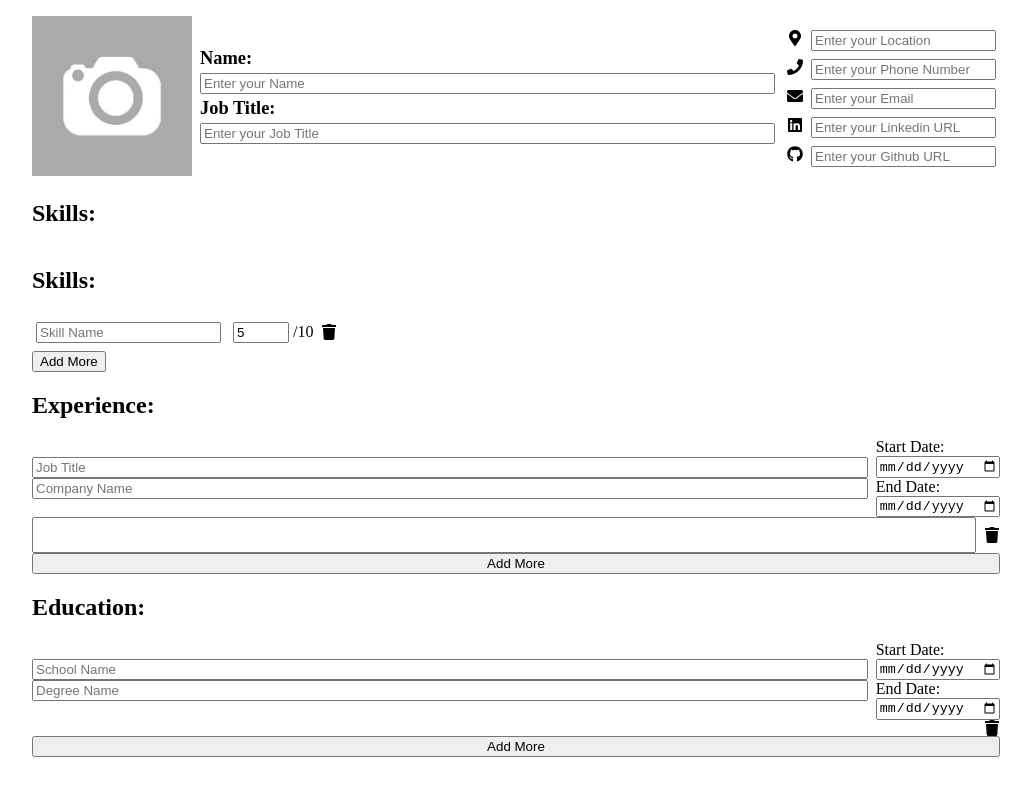
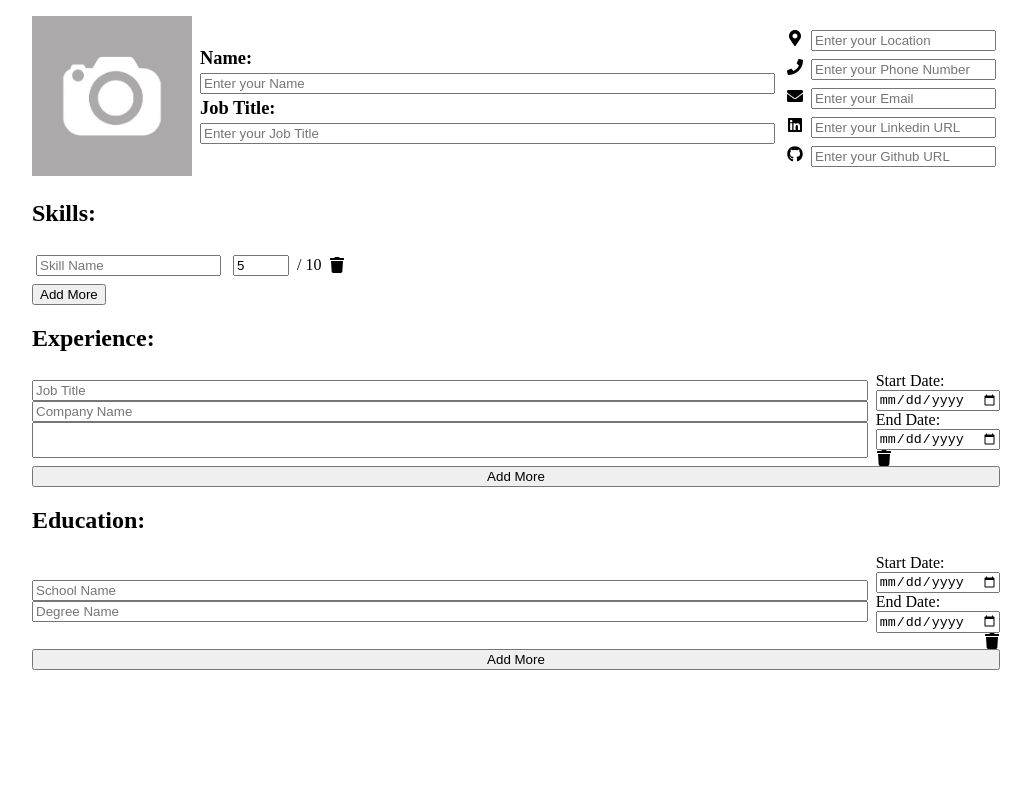
Before and after one commit to cyanChill/cv-application, a React (Create React App) app: page / in a window 1280 px wide. Shown: the top 796 px of the page, without its empty margins (124-1155 px from the left). Built offline with nearby package versions, Linux system fonts and the light colour scheme.

Commit message:
component element rearranging

```diff
--- a/src/components/Job.js
+++ b/src/components/Job.js
@@ -38,22 +38,20 @@
             value={company}
             onChange={(e) => updateField(e, "company")}
           />
+          <textarea
+            className="description-field"
+            rows="2"
+            value={description}
+            onChange={(e) => updateField(e, "description")}
+          ></textarea>
         </div>
         <div className="dates">
           <span className="field-title">Start Date:</span>
           <input type="date" value={startDate} onChange={(e) => updateField(e, "startDate")} />
           <span className="field-title">End Date:</span>
           <input type="date" value={endDate} onChange={(e) => updateField(e, "endDate")} />
+          <FaTrash onClick={() => deleteJob(id)} />
         </div>
-      </div>
-      <div className="row no-responsiveness">
-        <textarea
-          className="description-field"
-          rows="2"
-          value={description}
-          onChange={(e) => updateField(e, "description")}
-        ></textarea>
-        <FaTrash onClick={() => deleteJob(id)} />
       </div>
     </div>
   );
--- a/src/components/School.js
+++ b/src/components/School.js
@@ -44,9 +44,9 @@
           <input type="date" value={startDate} onChange={(e) => updateField(e, "startDate")} />
           <span className="field-title">End Date:</span>
           <input type="date" value={endDate} onChange={(e) => updateField(e, "endDate")} />
+          <FaTrash onClick={() => deleteSchool(id)} className="trash" />
         </div>
       </div>
-      <FaTrash onClick={() => deleteSchool(id)} className="trash" />
     </div>
   );
 };
--- a/src/components/Skill.js
+++ b/src/components/Skill.js
@@ -39,14 +39,13 @@
 
   return (
     <div>
-      <h2>Skills:</h2>
       <div className="skill">
         <input type="text" placeholder="Skill Name" value={name} onChange={updateSkill} />
-        <span className="rating">
+        <div className="rating">
           <input type="number" min="0" max="10" value={rating} onChange={updateRating} />
-          /10
-        </span>
-        <FaTrash onClick={() => deleteSkill(id)} />
+          <span>/ 10</span>
+          <FaTrash onClick={() => deleteSkill(id)} />
+        </div>
       </div>
     </div>
   );
```
